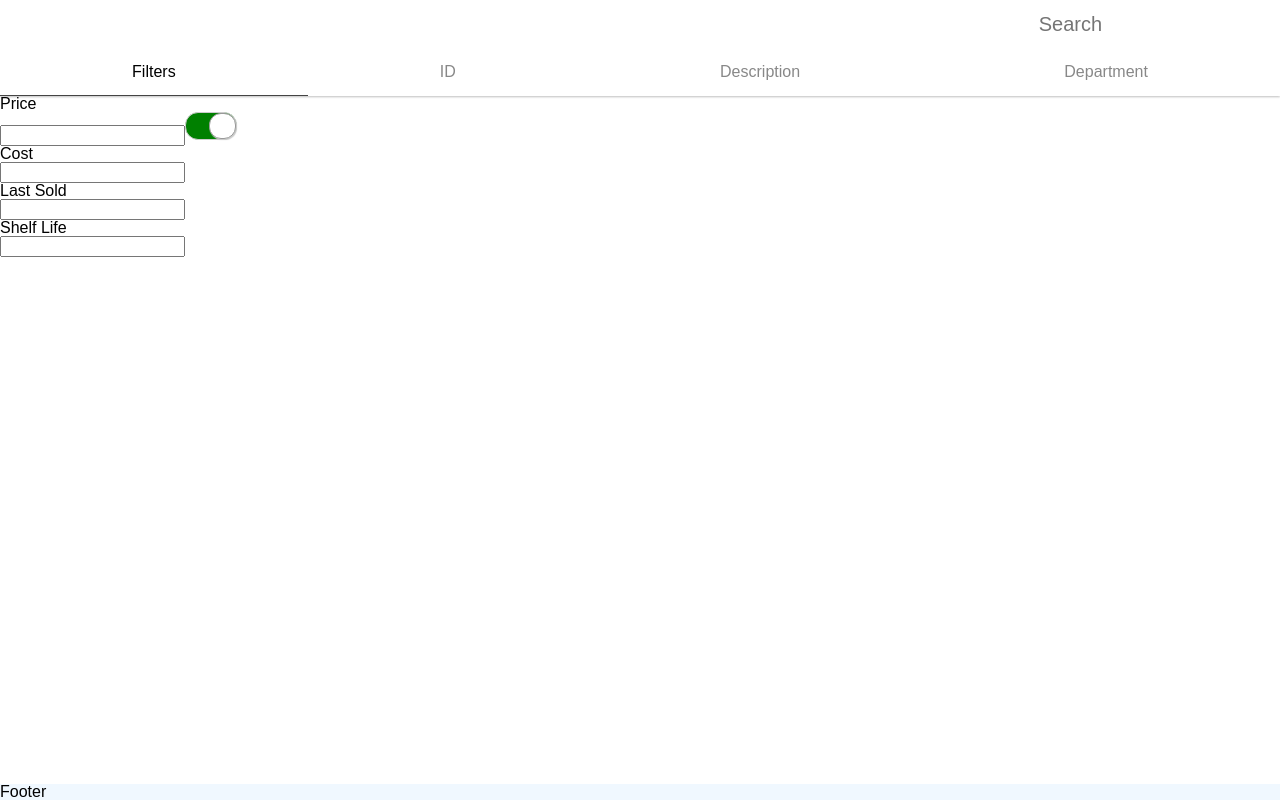
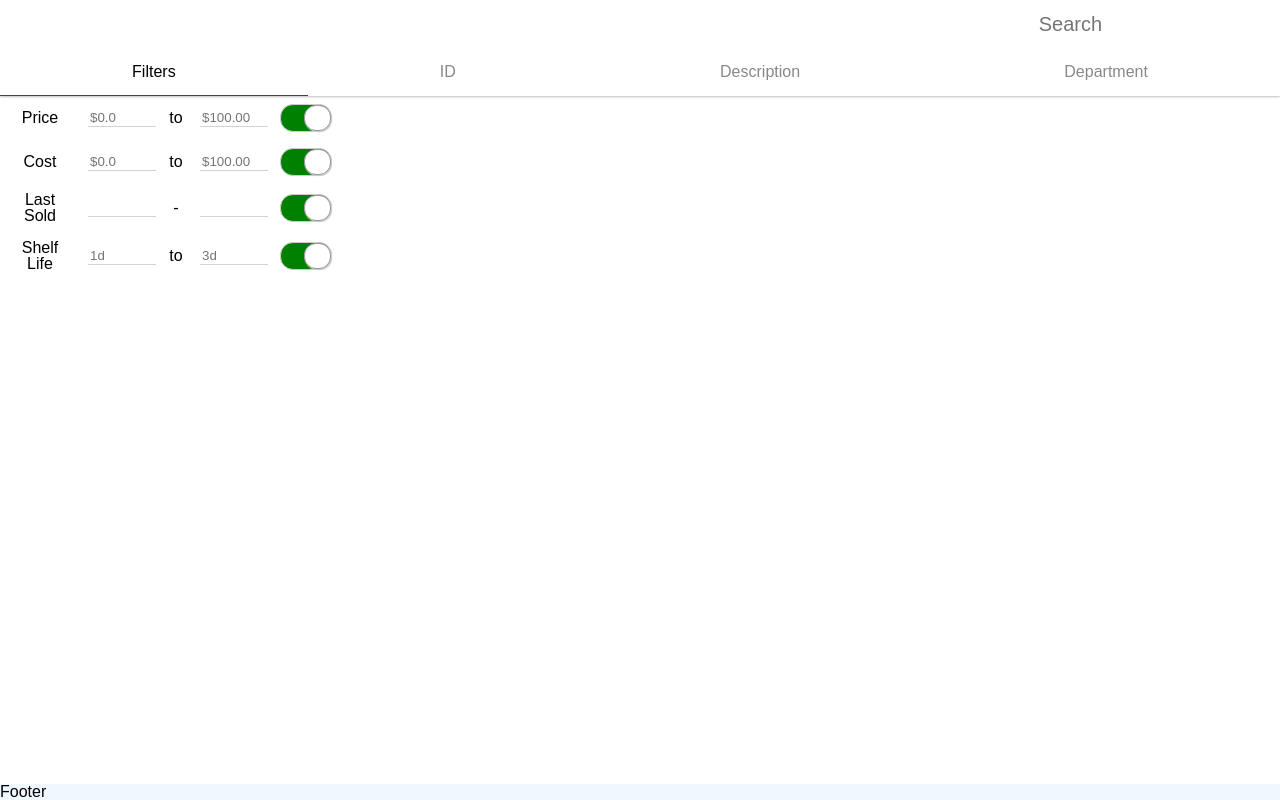
Before and after one commit to brewencoded/gofast-client, a React app: page / in a window 1280 px wide. Built offline with nearby package versions, Linux system fonts and the light colour scheme.

Commit message:
style(Filters): styled filters

```diff
--- a/src/Filters/index.css
+++ b/src/Filters/index.css
@@ -0,0 +1,36 @@
+.filter {
+    flex-direction: row;
+    text-align: center;
+    align-items: center;
+    justify-content: flex-start;
+    flex-wrap: wrap;
+    align-content: stretch;
+}
+
+.filter>* {
+    width: 4em;
+    margin: 0.5em;
+}
+
+.filter p {
+    width: 2em;
+    margin: 0;
+}
+
+.filter input {
+    border: none;
+    border-bottom: .1em solid lightgray;
+    width: 100%;
+}
+
+
+.filter .switch-wrapper {
+    display: flex;
+    flex-direction: row;
+    align-content: center;
+    align-items: center;
+}
+
+.react-datepicker-wrapper input {
+    width: 100%;
+}
--- a/src/Filters/index.tsx
+++ b/src/Filters/index.tsx
@@ -7,24 +7,56 @@ const Styles = require('./index.css')
 const DatePickerStyle = require('react-datepicker/dist/react-datepicker.css')
 
 const FiltersView: React.SFC<any> = (props: any) => {
+
     return (
         <div>
-            <div className="filter">
+            <div className="filter container">
                 <h3>Price</h3>
-                <input type="text"/>
-                <Switch on={true} onClick={() => {}}/>
+                <div>
+                    <input placeholder="$0.0" className="filter-input" type="text"/>
+                </div>
+                <p>to</p>
+                <div>
+                    <input placeholder="$100.00" className="filter-input" type="text"/>
+                </div>
+                <div className="switch-wrapper">
+                    <Switch on={true} onClick={() => {}}/>
+                </div>
             </div>
-            <div className="filter">
+            <div className="filter container">
                 <h3>Cost</h3>
-                <input type="text"/>
+                <div>
+                    <input placeholder="$0.0" className="filter-input" type="text"/>
+                </div>
+                <p>to</p>
+                <div>
+                    <input placeholder="$100.00" className="filter-input" type="text"/>
+                </div>
+                <div className="switch-wrapper">
+                    <Switch on={true} onClick={() => {}}/>
+                </div>
             </div>
-            <div className="filter">
+            <div className="filter container">
                 <h3>Last Sold</h3>
                 <DatePicker />
+                <p>-</p>
+                <DatePicker />
+                <div className="switch-wrapper">
+                    <Switch on={true} onClick={() => {}}/>
+                </div>
             </div>
-            <div className="filter">
+            <div className="filter container">
                 <h3>Shelf Life</h3>
-                <input type="text"/>
+                <div>
+                    <input placeholder="1d" className="filter-input" type="text"/>
+                </div>
+                <p>to</p>
+                <div>
+                    <input placeholder="3d" className="filter-input" type="text"/>
+                </div>
+                <div className="switch-wrapper">
+                    <Switch on={true} onClick={() => {}}/>
+                </div>
             </div>
         </div>
     )
--- a/src/Header/SearchBar.css
+++ b/src/Header/SearchBar.css
@@ -8,7 +8,6 @@
     text-align: right;
     background-color: transparent;
     border: none;
-    outline: none;
     font-size: 1.25em;
     margin-left: .5em;
     margin-right: .5em;
--- a/src/index.css
+++ b/src/index.css
@@ -43,6 +43,10 @@ table {
 	border-spacing: 0;
 }
 
+input {
+    outline: none;
+}
+
 /*********** Font Awesome **********/
 i {
     font-family: fontawesome !important;
```
